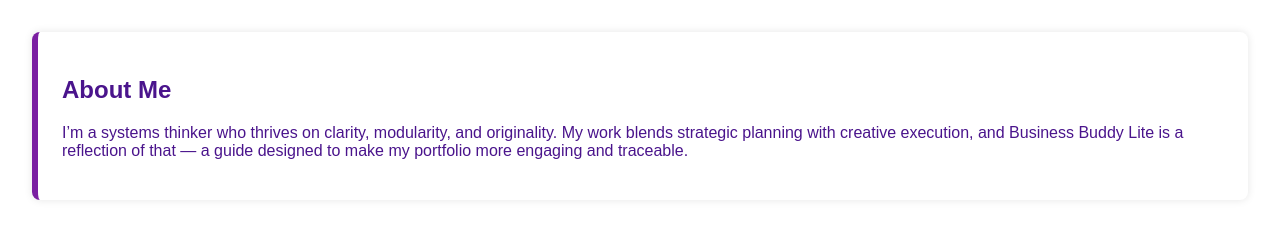
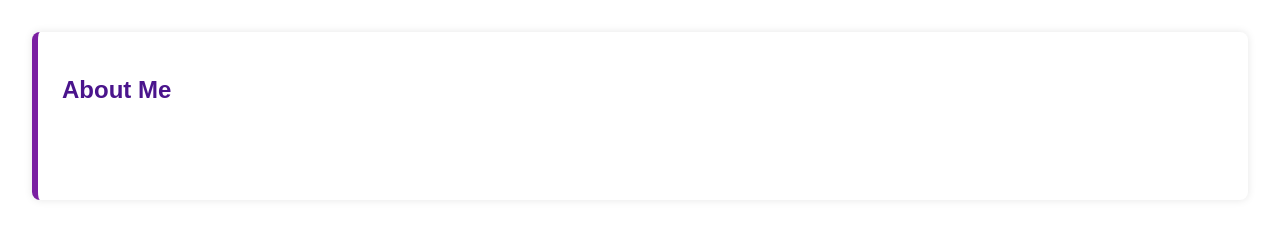
Before and after one commit to SMRC003/BBLite_SUZE, a plain HTML site: page about.html in a window 1280 px wide. Drawn offline with Linux system fonts and the light colour scheme.

Commit message:
Update style.css

```diff
--- a/style.css
+++ b/style.css
@@ -1,7 +1,7 @@
 body {
   font-family: Arial, sans-serif;
   background-color: white;
-  color: #4a148c;
+  color: white;
   margin: 2em;
 }
 header {
```
